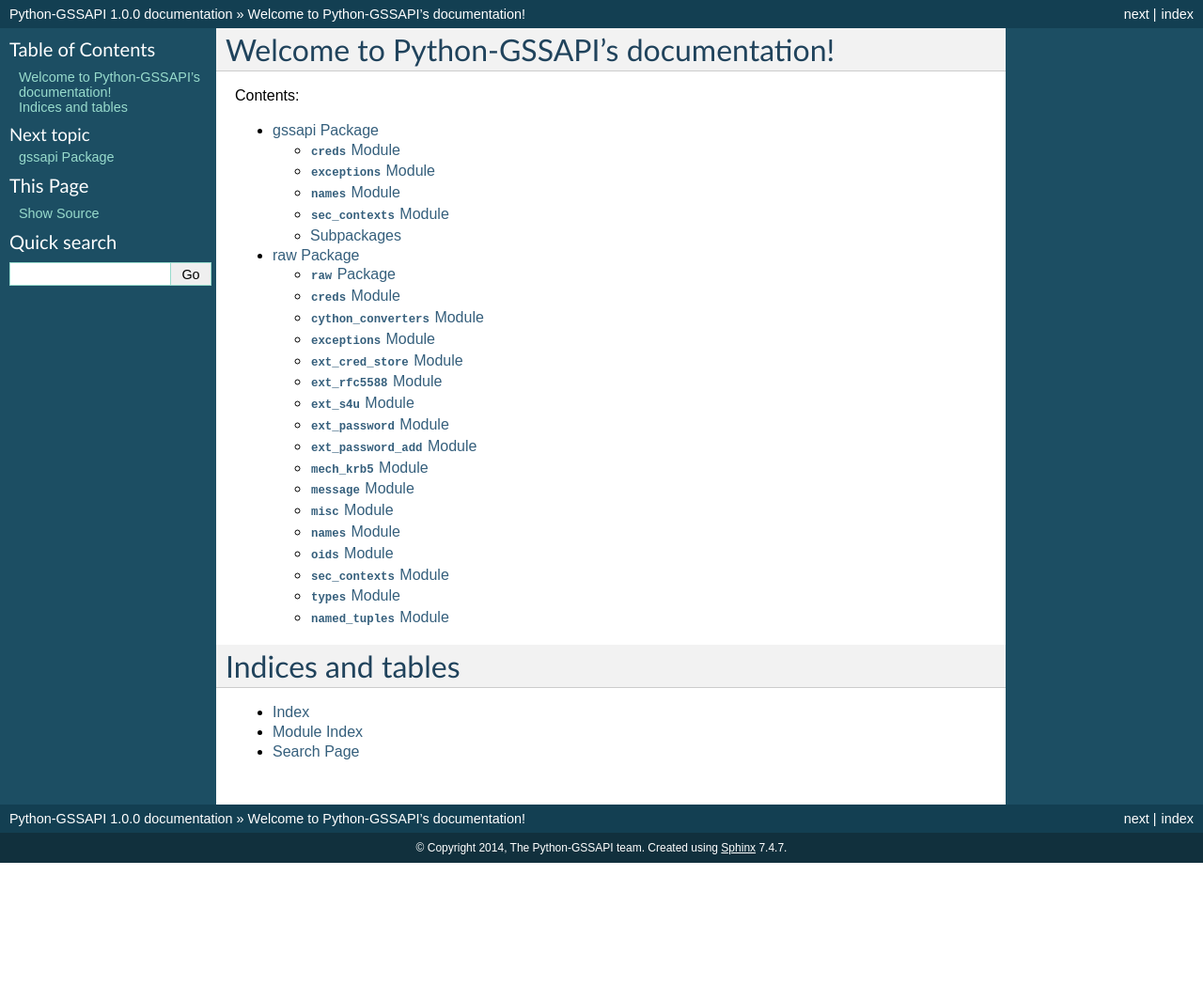
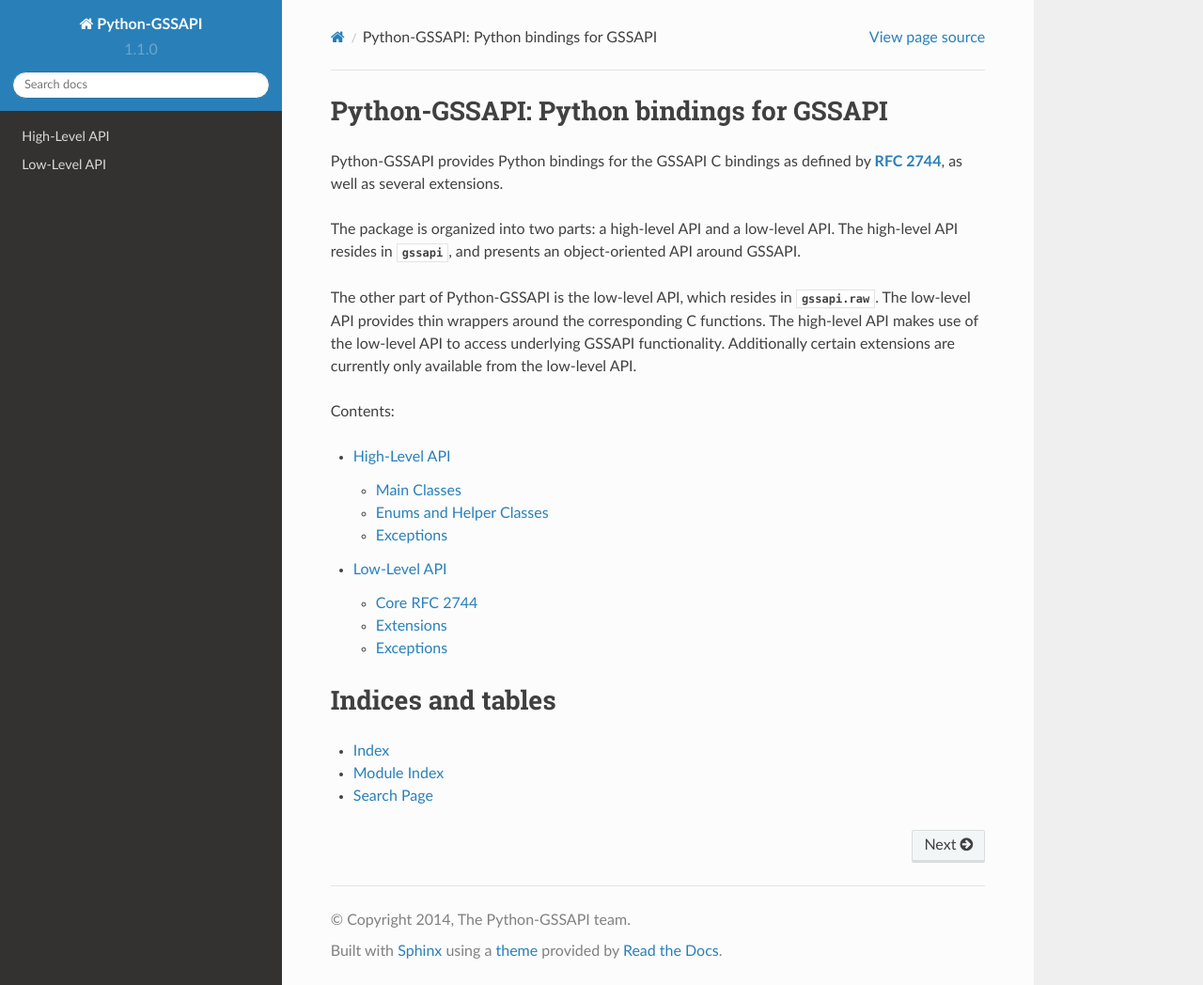
Before and after one commit to pythongssapi/python-gssapi, a Sphinx documentation site: the page built from docs/source/index.rst, in a window 1280 px wide and 1048 px high. Shown: the whole window at 94% size. Built offline with Sphinx 7.4.7 and the Read the Docs theme 2.0.0, drawn with Linux system fonts in a browser that asks for light colours.

Commit message:
Structural Revamp
This commit revamps the general structure of the documentation,
focusing on more human-readable sections with actual descriptions,
and class grouping.

It also switches to the ReadTheDocs theme.

```diff
--- /dev/null
+++ b/docs-requirements.txt
@@ -0,0 +1,3 @@
+Sphinx >= 1.3.1
+sphinx-rtd-theme >= 0.1.7
+sphinxcontrib-napoleon >= 0.2.8
--- a/docs/source/conf.py
+++ b/docs/source/conf.py
@@ -50,9 +50,9 @@
 # built documents.
 #
 # The short X.Y version.
-version = '1.0.0'
+version = '1.1.0'
 # The full version, including alpha/beta/rc tags.
-release = '1.0.0'
+release = '1.1.0'
 
 # The language for content autogenerated by Sphinx. Refer to documentation
 # for a list of supported languages.
@@ -77,6 +77,7 @@
 # If true, the current module name will be prepended to all description
 # unit titles (such as .. function::).
 #add_module_names = True
+add_module_names = False
 
 # If true, sectionauthor and moduleauthor directives will be shown in the
 # output. They are ignored by default.
@@ -96,7 +97,7 @@
 
 # The theme to use for HTML and HTML Help pages.  See the documentation for
 # a list of builtin themes.
-html_theme = 'default'
+html_theme = 'sphinx_rtd_theme'
 
 # Theme options are theme-specific and customize the look and feel of a theme
 # further.  For a list of options available for each theme, see the
--- a/docs/source/gssapi.raw.rst
+++ b/docs/source/gssapi.raw.rst
@@ -1,138 +1,135 @@
-raw Package
-===========
+Low-Level API
+=============
 
-:mod:`raw` Package
-------------------
+The low-level API contains a variety of functions that map directly to the
+corresponding C functions.  Additionally, it contains several basic wrapper
+classes that wrap underlying C structs and automatically deallocate them
+when the Python object itself is deallocated.
 
-.. automodule:: gssapi.raw
+Core RFC 2744
+-------------
+
+Names
+~~~~~
+
+.. automodule:: gssapi.raw.names
     :members:
     :undoc-members:
-    :show-inheritance:
 
-:mod:`creds` Module
--------------------
+Credentials
+~~~~~~~~~~~
 
 .. automodule:: gssapi.raw.creds
     :members:
     :undoc-members:
-    :show-inheritance:
 
-:mod:`cython_converters` Module
--------------------------------
+Security Contexts
+~~~~~~~~~~~~~~~~~
 
-.. automodule:: gssapi.raw.cython_converters
+.. automodule::  gssapi.raw.sec_contexts
     :members:
     :undoc-members:
-    :show-inheritance:
 
-:mod:`exceptions` Module
-------------------------
+.. automodule:: gssapi.raw.message
+    :members:
+    :undoc-members:
+
+Misc
+~~~~
+
+.. automodule:: gssapi.raw.oids
+    :members:
+    :undoc-members:
+
+.. automodule:: gssapi.raw.misc
+    :members:
+    :undoc-members:
+
+.. automodule:: gssapi.raw.types
+    :members:
+    :undoc-members:
+
+.. automodule:: gssapi.raw.chan_bindings
+    :members:
+    :undoc-members:
+
+Extensions
+----------
+
+The following is a list of GSSAPI extensions supported by the low-level API.
+Ones supported by the high-level API are marked as such.  Note that while
+all of these extensions have bindings, they may not be supported by your
+particularly GSSAPI implementation, in which case they will simply not be
+compiled.
+
+:rfc:`5588` (GSS-API Extension for Storing Delegated Credentials)
+~~~~~~~~~~~~~~~~~~~~~~~~~~~~~~~~~~~~~~~~~~~~~~~~~~~~~~~~~~~~~~~~~
+
+.. automodule:: gssapi.raw.ext_rfc5588
+    :members:
+    :undoc-members:
+
+Credential Store Extensions
+~~~~~~~~~~~~~~~~~~~~~~~~~~~
+
+.. automodule:: gssapi.raw.ext_cred_store
+    :members:
+    :undoc-members:
+
+:rfc:`6680` (GSS-API Naming Extensions)
+~~~~~~~~~~~~~~~~~~~~~~~~~~~~~~~~~~~~~~~
+
+.. automodule:: gssapi.raw.ext_rfc6680
+    :members:
+    :undoc-members:
+
+.. automodule:: gssapi.raw.ext_rfc6680_comp_oid
+    :members:
+    :undoc-members:
+
+Credentials Import-Export Extensions
+~~~~~~~~~~~~~~~~~~~~~~~~~~~~~~~~~~~~
+
+.. automodule:: gssapi.raw.ext_cred_imp_exp
+    :members:
+    :undoc-members:
+
+DCE (IOV/AEAD) Extensions
+~~~~~~~~~~~~~~~~~~~~~~~~~
+
+.. automodule:: gssapi.raw.ext_dce
+    :members:
+    :undoc-members:
+
+IOV MIC Extensions
+~~~~~~~~~~~~~~~~~~
+
+.. automodule:: gssapi.raw.ext_iov_mic
+    :members:
+    :undoc-members:
+
+Services4User Extensions
+~~~~~~~~~~~~~~~~~~~~~~~~
+
+.. automodule:: gssapi.raw.ext_s4u
+    :members:
+    :undoc-members:
+
+Acquiring Credentials With a Password Extensions
+~~~~~~~~~~~~~~~~~~~~~~~~~~~~~~~~~~~~~~~~~~~~~~~~
+
+.. automodule:: gssapi.raw.ext_password
+    :members:
+    :undoc-members:
+
+.. automodule:: gssapi.raw.ext_password_add
+    :members:
+    :undoc-members:
+
+Exceptions
+----------
 
 .. automodule:: gssapi.raw.exceptions
     :members:
     :undoc-members:
     :show-inheritance:
-
-:mod:`ext_cred_store` Module
-----------------------------
-
-.. automodule:: gssapi.raw.ext_cred_store
-    :members:
-    :undoc-members:
-    :show-inheritance:
-
-:mod:`ext_rfc5588` Module
--------------------------
-
-.. automodule:: gssapi.raw.ext_rfc5588
-    :members:
-    :undoc-members:
-    :show-inheritance:
-
-:mod:`ext_s4u` Module
----------------------
-
-.. automodule:: gssapi.raw.ext_s4u
-    :members:
-    :undoc-members:
-    :show-inheritance:
-
-:mod:`ext_password` Module
----------------------
-
-.. automodule:: gssapi.raw.ext_password
-    :members:
-    :undoc-members:
-    :show-inheritance:
-
-:mod:`ext_password_add` Module
----------------------
-
-.. automodule:: gssapi.raw.ext_password_add
-    :members:
-    :undoc-members:
-    :show-inheritance:
-
-:mod:`mech_krb5` Module
------------------------
-
-.. automodule:: gssapi.raw.mech_krb5
-    :members:
-    :undoc-members:
-    :show-inheritance:
-
-:mod:`message` Module
----------------------
-
-.. automodule:: gssapi.raw.message
-    :members:
-    :undoc-members:
-    :show-inheritance:
-
-:mod:`misc` Module
-------------------
-
-.. automodule:: gssapi.raw.misc
-    :members:
-    :undoc-members:
-    :show-inheritance:
-
-:mod:`names` Module
--------------------
-
-.. automodule:: gssapi.raw.names
-    :members:
-    :undoc-members:
-    :show-inheritance:
-
-:mod:`oids` Module
-------------------
-
-.. automodule:: gssapi.raw.oids
-    :members:
-    :undoc-members:
-    :show-inheritance:
-
-:mod:`sec_contexts` Module
---------------------------
-
-.. automodule:: gssapi.raw.sec_contexts
-    :members:
-    :undoc-members:
-    :show-inheritance:
-
-:mod:`types` Module
--------------------
-
-.. automodule:: gssapi.raw.types
-    :members:
-    :undoc-members:
-    :show-inheritance:
-
-:mod:`named_tuples` Module
---------------------------
-
-.. automodule:: gssapi.raw.named_tuples
-    :members:
-    :undoc-members:
-    :show-inheritance:
--- a/docs/source/gssapi.rst
+++ b/docs/source/gssapi.rst
@@ -1,41 +1,84 @@
-gssapi Package
+High-Level API
 ==============
 
-:mod:`creds` Module
---------------------
+The high-level API contains three main classes for interacting with GSSAPI,
+representing the primary abstractions that GSSAPI provides:
+:class:`~gssapi.names.Name`, :class:`~gssapi.creds.Credentials`, and
+:class:`~gssapi.sec_contexts.SecurityContext`.  Note that classes in
+the high-level API inherit from the corresponding classes in the
+low-level API, and thus may be passed in to low-level API functions.
+
+Main Classes
+------------
+
+.. automodule:: gssapi.names
+    :members:
+    :undoc-members:
+    :inherited-members:
 
 .. automodule:: gssapi.creds
     :members:
     :undoc-members:
+    :inherited-members:
+
+.. automodule:: gssapi.sec_contexts
+    :members:
+    :undoc-members:
+    :inherited-members:
+
+Enums and Helper Classes
+------------------------
+
+The following enumerations from the low-level API are also
+used with the high-level API.  For convienience, the are
+imported in the high-level API :mod:`gssapi` module:
+
+.. autoclass:: gssapi.raw.types.NameType
+    :members:
+    :undoc-members:
     :show-inheritance:
+    :noindex:
 
-:mod:`exceptions` Module
-------------------------
+.. autoclass:: gssapi.raw.types.MechType
+    :members:
+    :undoc-members:
+    :show-inheritance:
+    :noindex:
+
+.. TODO(directxman12): Sphinx doesn't document enums properly yet,
+   so we need to figure out how to document them.
+
+.. autoclass:: gssapi.raw.types.RequirementFlag
+    :show-inheritance:
+    :noindex:
+
+.. autoclass:: gssapi.raw.types.AddressType
+    :show-inheritance:
+    :noindex:
+
+Similiarly, there are a couple classes from the low-level API
+that are imported into the high-level API module.  These classes
+are less likely to be used directly by a user, but are returned
+by several methods:
+
+.. autoclass:: gssapi.raw.oids.OID
+    :members:
+    :noindex:
+
+.. autoclass:: gssapi.raw.types.IntEnumFlagSet
+    :members:
+    :undoc-members:
+    :show-inheritance:
+    :noindex:
+
+Exceptions
+----------
+
+The high-level API can raise all of the exceptions that the low-level API
+can raise in addition to several other high-level-specific exceptions:
 
 .. automodule:: gssapi.exceptions
     :members:
     :undoc-members:
     :show-inheritance:
-
-:mod:`names` Module
--------------------
-
-.. automodule:: gssapi.names
-    :members:
-    :undoc-members:
-    :show-inheritance:
-
-:mod:`sec_contexts` Module
---------------------------
-
-.. automodule:: gssapi.sec_contexts
-    :members:
-    :undoc-members:
-    :show-inheritance:
-
-Subpackages
------------
-
-.. toctree::
-
-    gssapi.raw
+    :imported-members:
--- a/docs/source/index.rst
+++ b/docs/source/index.rst
@@ -3,8 +3,21 @@
    You can adapt this file completely to your liking, but it should at least
    contain the root `toctree` directive.
 
-Welcome to Python-GSSAPI's documentation!
-====================================
+Python-GSSAPI: Python bindings for GSSAPI
+=========================================
+
+Python-GSSAPI provides Python bindings for the GSSAPI C bindings as defined
+by :rfc:`2744`, as well as several extensions.
+
+The package is organized into two parts: a high-level API and a low-level API.
+The high-level API resides in :mod:`gssapi`, and presents an object-oriented
+API around GSSAPI.
+
+The other part of Python-GSSAPI is the low-level API, which resides in
+:mod:`gssapi.raw`.  The low-level API provides thin wrappers around the
+corresponding C functions.  The high-level API makes use of the low-level API
+to access underlying GSSAPI functionality.  Additionally certain extensions
+are currently only available from the low-level API.
 
 Contents:
 
```
Also changed, not shown: 1 other file.
